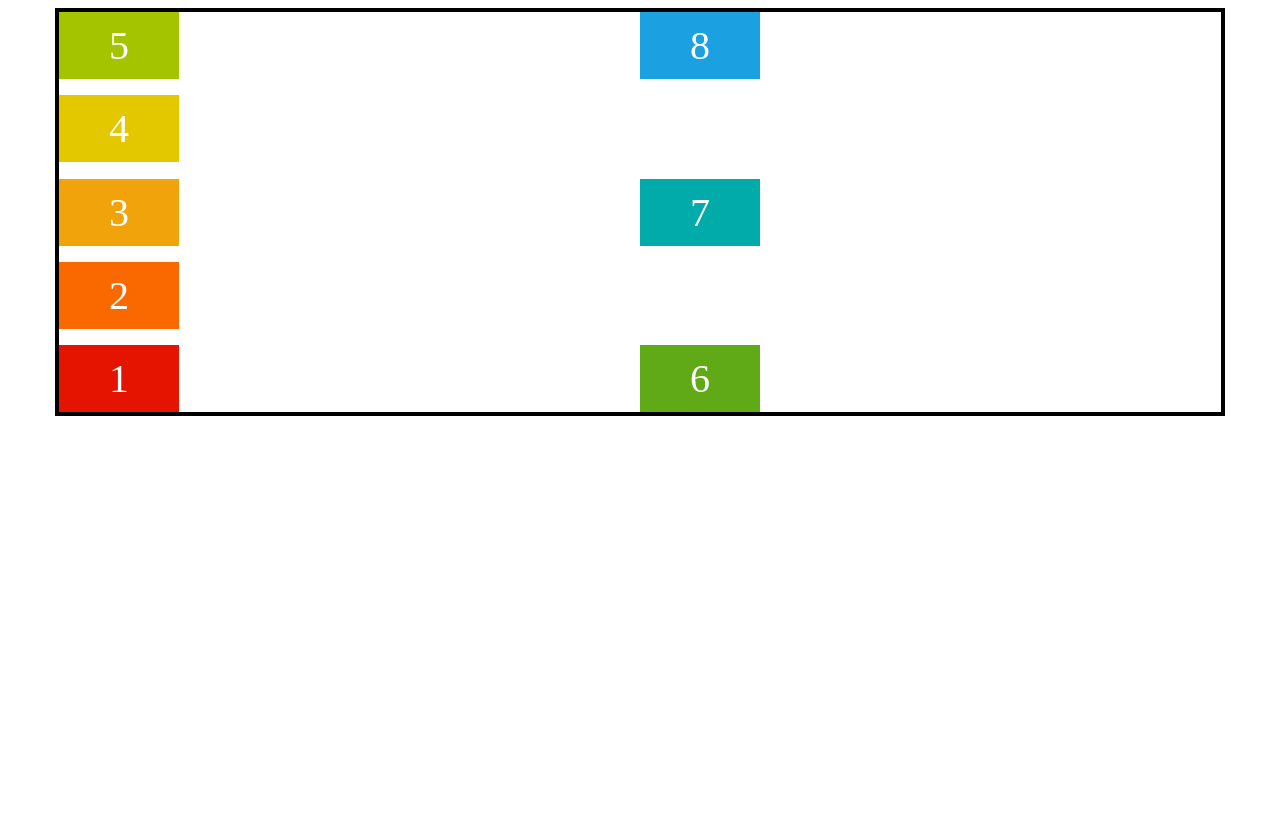
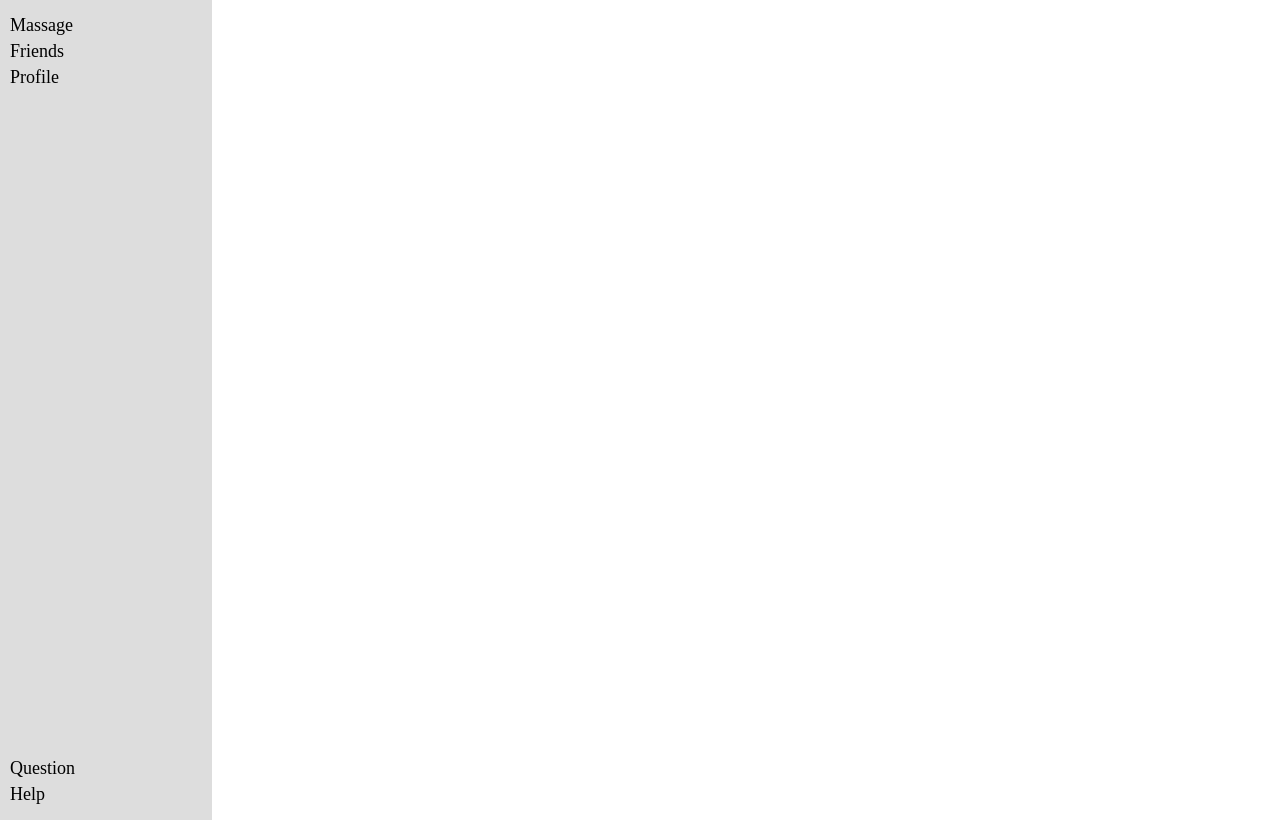
Before and after one commit to humayunahmed8/CSS3-Flexbox, a plain HTML site: page index.html in a window 1280 px wide. Drawn offline with Linux system fonts and the light colour scheme.

Commit message:
single project with flexbox

```diff
--- a/index.html
+++ b/index.html
@@ -8,7 +8,7 @@
 <body>
 
 	<!-- All boxes -->
-	<div class="container">
+	<!-- <div class="container">
 		<div class="main-content">
 			<div class="box box-1">1</div>
 			<div class="box box-2">2</div>
@@ -19,7 +19,22 @@
 			<div class="box box-7">7</div>
 			<div class="box box-8">8</div>
 		</div>
+	</div> -->
+
+	<div class="sidebar">
+		<div class="section">
+			<div class="item">Massage</div>
+			<div class="item">Friends</div>
+			<div class="item">Profile</div>
+		</div>
+		<div class="section">
+			<div class="item">Question</div>
+			<div class="item">Help</div>
+		</div>
+
 	</div>
+
+
 
 </body>
 </html>
--- a/style.css
+++ b/style.css
@@ -1,3 +1,11 @@
+
+/* Reset CSS */
+*{
+	margin: 0;
+	padding: 0;
+}
+
+
 /* Main content */
 .container{
 	width: 1170px;
@@ -32,14 +40,32 @@
     display:  flex;
     border: 4px solid black;
     /* flex-direction: column/column-reverse/row/row-reverse; */
-    flex-direction: column-reverse;
+    flex-direction: column;
     /* justify-content: center/flex-start/flex-end/space-between/space-around; */
     /* flex-wrap: no-wrap/wrap/wrap-reverse; */
-    flex-wrap: wrap;
+    flex-wrap: wrap-reverse;
     /* justify-content: center; */
     /* justify-content: flex-start; */
     height: 400px;
     /* justify-content: flex-end; */
     /* justify-content:  space-around; */
+    justify-content: center;
+}
+
+
+/* sidebar stylesheet */
+.sidebar {
+    background:  #ddd;
+    width: 15vw;
+    height:  100vh;
+    font-family:  raleway;
+    font-size:  18px;
+    display: flex;
+    flex-direction:  column;
     justify-content: space-between;
+    padding: 10px;
 }
+
+.item {
+    margin: 5px 0;
+}
```
